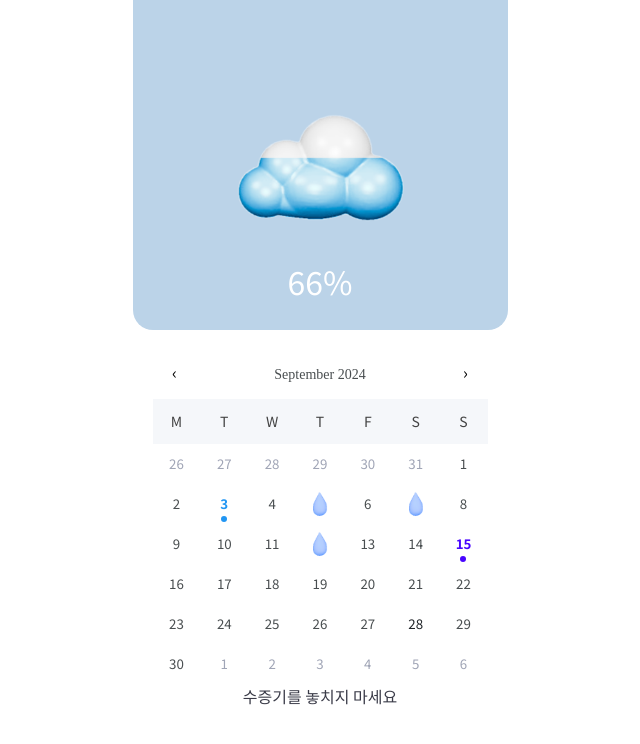
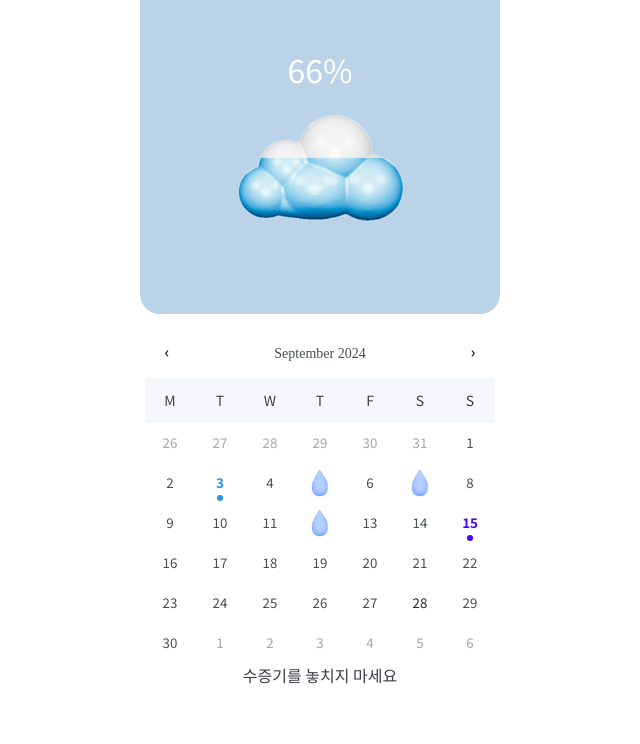
Before and after one commit to Groom-Team11/Front, a React (Create React App) app in the folder bloomgroom/: page /calendar in a window 1280 px wide. Shown: the top 744 px of the page, without its empty margins (320-960 px from the left). Built offline with nearby package versions, Linux system fonts and the light colour scheme.

Commit message:
fix: 레이아웃 수정
레이아웃을 좀 더 디자인 요청사항에 맞도록 수정하였습니다.

```diff
--- a/bloomgroom/src/CalendarPage/CustomCalendar.css
+++ b/bloomgroom/src/CalendarPage/CustomCalendar.css
@@ -160,6 +160,8 @@
     font-size: 21px;
   }
 
+
+
   .react-calendar__navigation__label__labelText--from {
     font-family: Poppins;
     font-size: 14px;
@@ -175,6 +177,7 @@
 
   .react-calendar__navigation__label{
     padding-top: 5px;
+    pointer-events: none;
   }
 
   .react-calendar{
@@ -204,13 +207,12 @@
 }
 
 .icon {
-  width: 20px; /* 아이콘 크기 설정 */
+  width: 23px; /* 아이콘 크기 설정 */
   position: absolute;
   top: 50%; /* 상단에서 50% */
   left: 50%; /* 수평 중앙 정렬 */
   transform: translate(-50%, -50%); /* 정확한 중앙 배치 */
   z-index: 2; /* 숫자 위에 표시되도록 z-index 설정 */
-  background-color: white;
 }
 
 
--- a/bloomgroom/src/CalendarPage/CustomCalendar.jsx
+++ b/bloomgroom/src/CalendarPage/CustomCalendar.jsx
@@ -52,7 +52,7 @@ function CustomCalendar({ startDate, endDate, eventDates }) {
 
       // 이벤트 날짜에 물방울 아이콘 추가
       if (eventDates.some(eventDate => eventDate.toDateString() === date.toDateString())) {
-        return <img src={waterDrop} alt="Water Drop" className="icon" />;
+        return <span ><img src={waterDrop} alt="Water Drop" className="icon" /></span>;
       }
     }
 
--- a/bloomgroom/src/CalendarPage/index.css
+++ b/bloomgroom/src/CalendarPage/index.css
@@ -28,7 +28,7 @@ head {
 .white-background {
     flex: 5;
     background-color: white; /* 하얀색 배경 */
-    padding: 20px 0;
+    padding: 15px 5px !important;
     border-top-left-radius: 20px; /* 둥근 테두리 적용 */
     border-top-right-radius: 20px;
 }
--- a/bloomgroom/src/GoalPage/DatePicker.css
+++ b/bloomgroom/src/GoalPage/DatePicker.css
@@ -32,11 +32,11 @@
 
 .day.in-range{
   border-radius: 0;
-  background-color: #ecf8ff;
+  background-color: #ecf8ff !important;
 }
 
 .day.start{
-  background: #01A2F9;
+  background: #01A2F9 !important;
   border-radius: 0;
   border-bottom-left-radius : 8px;
   border-top-left-radius : 8px;
@@ -50,7 +50,7 @@
   border-top-right-radius : 8px;
   border-style: solid;
   border-width: 1px;
-  border-color: #01A2F9;
+  border-color: #01A2F9 !important;
 }
 
 .header {
@@ -111,14 +111,6 @@
   color: #424242;
 }
 
-.day{
-    font-family: Poppins;
-    font-size: 14px ;
-    font-weight: 400;
-    line-height: 21px;
-    text-align: center;
-    color: #494E50;
-}
 
 .days-grid {
   display: grid;
@@ -127,7 +119,8 @@
 }
 
 .day {
-  padding: 10px;
+
+  padding: 10px 5px;
   cursor: pointer;
   border-radius: 50%;
   transition: background-color 0.3s;
--- a/bloomgroom/src/GoalPage/GoalHeader.css
+++ b/bloomgroom/src/GoalPage/GoalHeader.css
@@ -49,6 +49,13 @@
     margin-top: 0px;
     /* box-sizing: border-box; */
     transition: all 0.3s ease;
+
+    font-family: Noto Sans KR;
+    font-size: 15px;
+    font-weight: 500;
+    line-height: 21.72px;
+    text-align: left;
+    color: #8E8E8E;
 }
 
 .goal-input::placeholder{
--- a/bloomgroom/src/GoalPage/GoalPeriod.css
+++ b/bloomgroom/src/GoalPage/GoalPeriod.css
@@ -17,6 +17,13 @@
     box-sizing: border-box;
     transition: all 0.3s ease;
     cursor: pointer;
+
+    font-family: Poppins;
+    font-size: 14px;
+    font-weight: 400;
+    line-height: 21px;
+    text-align: left;
+    color: #BDC0CC;
 }
 
   .period-title {
@@ -54,11 +61,12 @@ color: #8E8E8E;
 font-size: 15px;
 }
 
-  .period-input:focus {
-    outline: none;
-    border: 1px solid #0095E5;
-    box-shadow: 0 0 0 3.2px rgba(32, 162, 232, 0.25);
-  }
+.period-input:focus {
+  outline: none;
+  border: 1px solid #0095E5;
+  box-shadow: 0 0 0 3.2px rgba(32, 162, 232, 0.25);
+
+}
 
   /* 달력 아이콘을 input 내부에 배치 */
 .calendar-icon {
@@ -71,6 +79,7 @@ font-size: 15px;
 }
 
 .date-picker {
+  opacity: 1;
   position: absolute; /* period-section을 기준으로 위치 */
   top: -120%; /* period-section 위에 위치 */
   left: 0;
@@ -85,4 +94,14 @@ font-size: 15px;
   padding: 10px 5px;
   font-family: Arial, sans-serif;
   border: none;
+
+  transition: opacity 0.4s ease, max-height 0.4s ease;
+
 }
+
+/* DatePicker 닫힐 때 */
+.date-picker.hidden {
+  opacity: 0;
+  max-height: 0;
+  transition: opacity 0.4s ease, max-height 0.4s ease;
+}
--- a/bloomgroom/src/GoalPage/GoalPeriod.jsx
+++ b/bloomgroom/src/GoalPage/GoalPeriod.jsx
@@ -25,14 +25,28 @@ function PeriodInput({period, setPeriod, onInputClick}){
 // 전체 컴포넌트
 function PeriodSection({period, setPeriod, startDate, endDate, setStartDate, setEndDate}) {
   const [isDatePickerOpen, setIsDatePickerOpen] = useState(false);
+  const [closing, setClosing] = useState(false);
 
   const toggleDatePicker = () => {
-    setIsDatePickerOpen(!isDatePickerOpen); // 열고 닫기 상태 토글
+    if (isDatePickerOpen) {
+      // DatePicker 닫기 애니메이션 시작
+      setClosing(true);
+      setTimeout(() => {
+        setIsDatePickerOpen(false);
+        setClosing(false);
+      }, 400); // 트랜지션 시간 (0.3초)과 일치
+    } else {
+      setIsDatePickerOpen(true);
+    }
   };
 
   // DatePicker를 닫는 함수
   const closeDatePicker = () => {
-    setIsDatePickerOpen(false); // DatePicker 닫기
+    setClosing(true);
+    setTimeout(() => {
+      setIsDatePickerOpen(false);
+      setClosing(false);
+    }, 400); // 트랜지션 시간과 일치
   };
 
 
--- a/bloomgroom/src/GoalPage/index.css
+++ b/bloomgroom/src/GoalPage/index.css
@@ -1,10 +1,23 @@
 .goal-page-container {
-    max-width: 375px; /* 아이폰 화면 너비에 맞추기 */
+    width: 100%;
+    height: 40%;
     margin: 0 auto;
     text-align: center;
     font-family: Arial, sans-serif;
+    display: flex;
+    flex-direction: column;
+    height: 100vh;
+}
+
+.goal-page-header {
+    padding: 20px 0;
 }
 .blue-background {
+    position: relative;
+    display: flex;
+    flex-direction: column; /* 세로로 정렬 */
+    align-items: center; /* 수평 중앙 정렬 */
+    flex: 3;
     background-color: #BBD3E8; /* 파란색 배경 */
     padding: 20px;
     border-bottom-left-radius: 20px; /* 둥근 테두리 적용 */
@@ -12,8 +25,9 @@
 }
 
 .white-background {
+    flex: 5;
     background-color: white; /* 하얀색 배경 */
-    padding: 20px;
+    padding: 15px 5px !important;
     border-top-left-radius: 20px; /* 둥근 테두리 적용 */
     border-top-right-radius: 20px;
 }
@@ -23,8 +37,13 @@
 }
 
 .cloud-image {
+    position: absolute;
     width: 200px; /* 구름 이미지 크기 조정 */
     height: auto;
+    top: 25%;
+    left: 50%;
+    transform: translate(-50%, -50%);
+
 }
 
 .goal-section {
--- a/bloomgroom/src/GoalPage/index.jsx
+++ b/bloomgroom/src/GoalPage/index.jsx
@@ -10,6 +10,8 @@ import { IoIosArrowUp } from "react-icons/io";
 import "./index.css";
 import GoalSection from "./GoalHeader";
 import PeriodSection from "./GoalPeriod";
+
+import axios from "axios";
 
 
 
@@ -28,6 +30,30 @@ const GoalPage = () => {
 
   const [startDate, setStartDate] = useState(null);
   const [endDate, setEndDate] = useState(null);
+  const [token, setToken] = useState(null);
+  const [data, setData] = useState(null);
+
+  const handlePostRequest = async () => {
+
+    const postData = {
+      startDate: startDate,
+      endDate: endDate,
+      priority: priority,
+      content: content
+    };
+    console.log(postData);
+
+    axios.post('https://api/v1/big-goal', postData, {
+      headers: {
+        'Authorization': `Bearer ${token}` // JWT 토큰을 헤더에 포함 (토큰 인증)
+      }
+    }).then(response => {
+      setData(response.data);
+    })
+    .catch(error => {
+      console.error('GET 요청 에러:', error);
+    });
+  }
 
 
   // DatePicker 열기/닫기 함수
@@ -48,7 +74,6 @@ const GoalPage = () => {
           <img
             src={cloudImg}
             alt="Cloud"
-            style={{paddingTop: "50px", paddingBottom: "70px"}}
             className="cloud-image"
           />
         </header>
@@ -61,7 +86,10 @@ const GoalPage = () => {
         {period && content && priority && (
           <button
             className="submit-btn"
-            onClick={() => console.log({ content, period, priority, startDate, endDate })}
+            onClick={() => {
+              console.log({ content, period, priority, startDate, endDate })
+              handlePostRequest();
+          }}
           >
             설정 완료
           </button>
```
Also changed, not shown: bloomgroom/src/routes/pageRoutes.jsx (indentation only), 1 other file (tests, documents, lock files or other folders). Lines whose indentation alone changed are shown as unchanged.
